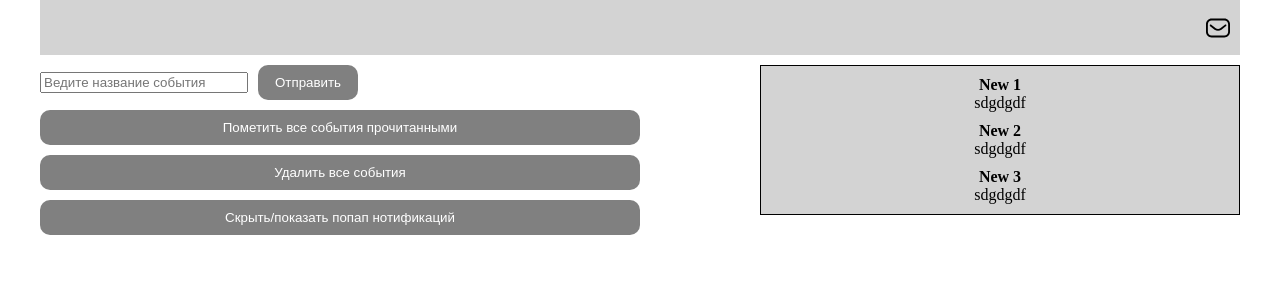
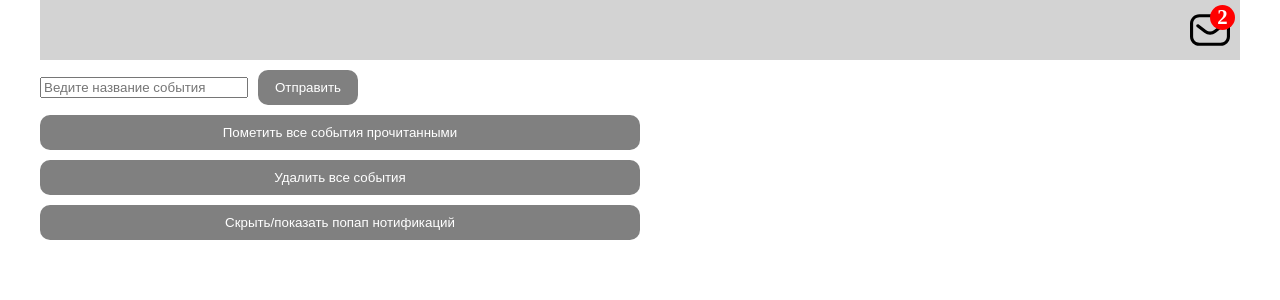
Before and after one commit to bremxx/SourceCode_test, a React app: page / in a window 1280 px wide. Shown: the top 300 px of the page. Built offline with nearby package versions, Linux system fonts and the light colour scheme.

Commit message:
new features:
- components for control panel and messages list,
- clear all messages in store,
- mock messages generator,
- minor markup and styles alterations

```diff
--- a/public/css/style.css
+++ b/public/css/style.css
@@ -29,19 +29,34 @@
 .header {
   display: flex;
   align-items: center;
-  height: 35px;
   padding: 10px;
   margin-bottom: 10px;
   background-color: var(--el-bgColor);
 }
 
 .header__icon {
-  width: 24px;
-  height: 24px;
+  position: relative;
+  width: 40px;
+  height: 40px;
   margin-left: auto;
   background-image: url("../img/free-icon-mail-inbox-app-3884252.svg");
   background-repeat: no-repeat;
   background-position: center;
+  cursor: pointer;
+}
+
+.header__icon-indicator {
+  position: absolute;
+  width: 25px;
+  height: 25px;
+  top: -5px;
+  right: -5px;
+  background-color: red;
+  color: #fff;
+  font-weight: bold;
+  font-size: 1.3em;
+  text-align: center;
+  border-radius: 50%;
 }
 
 .board__main {
@@ -67,9 +82,11 @@
   width: 40%;
 }
 
+.board__list {
+  margin: 0;
+}
+
 .msg-list {
-  position: relative;
-  margin: 0;
   padding: 10px;
   list-style: none;
   display: flex;
--- /dev/null
+++ b/src/components/controls/controls.jsx
@@ -0,0 +1,43 @@
+import React, {useRef} from "react";
+import PropTypes from "prop-types";
+
+const Controls = ({handleSubmit, isListVisible, setIsListVisible, handleDeleteAll}) => {
+
+  const messageRef = useRef();
+
+  return (
+    <div className="board__controls controls">
+      <form
+        className="controls__item"
+        onSubmit={(evt) => {
+          evt.preventDefault();
+          handleSubmit(messageRef.current.value);
+          messageRef.current.value = ``;
+        }}>
+        <input className="input" ref={messageRef} defaultValue="" type="text" placeholder="Ведите название события"></input>
+        <button className="btn btn-submit" type="submit">Отправить</button>
+      </form>
+
+      <button className="controls__item btn btn-read-all" type="button">Пометить все события прочитанными</button>
+      <button
+        className="controls__item btn btn-delete-all"
+        type="button"
+        onClick={() => handleDeleteAll()}
+      >Удалить все события</button>
+      <button
+        className="controls__item btn btn-show-popup"
+        type="button"
+        onClick={() => setIsListVisible(!isListVisible)}
+      >Скрыть/показать попап нотификаций</button>
+    </div>
+  );
+};
+
+Controls.propTypes = {
+  handleSubmit: PropTypes.func.isRequired,
+  handleDeleteAll: PropTypes.func.isRequired,
+  isListVisible: PropTypes.bool.isRequired,
+  setIsListVisible: PropTypes.func.isRequired,
+};
+
+export default Controls;
--- a/src/components/main/main.jsx
+++ b/src/components/main/main.jsx
@@ -1,7 +1,9 @@
-import React, {useMemo, useRef} from "react";
+import React, {useEffect, useMemo, useState} from "react";
 import {useDispatch, useSelector} from "react-redux";
-import {postNewMessage} from "../../store/action";
+import {deleteAllMessages, postNewMessage, sendMockMessage} from "../../store/action";
 import {makeGetMessagesSelector} from "../../store/selectors";
+import Controls from "../controls/controls";
+import MessagesList from "../messages-list/messages-list";
 
 const Main = () => {
 
@@ -9,49 +11,39 @@ const Main = () => {
   const messages = useSelector((state) => getMessages(state));
 
   const dispatch = useDispatch();
-  const messageRef = useRef();
 
-  const handleSubmit = (newMessage) => {
-    dispatch(postNewMessage(newMessage));
-  };
+  const [isListVisible, setIsListVisible] = useState(false);
+
+  const handleSubmit = (newMessage) => dispatch(postNewMessage(newMessage));
+
+  const handleDeleteAll = () => dispatch(deleteAllMessages());
+
+  useEffect(() => {
+    // const id = setInterval(() => dispatch(postNewMessage(`New Message ${messages.length + 1}`)), 2000);
+    dispatch(sendMockMessage());
+
+    // return () => clearTimeout(sendMockMessage());
+  }, [messages]);
 
   return (
     <div className="main-container">
       <div className="board">
         <div className="board__header header">
-          <div className="header__icon"></div>
+          <div
+            className="header__icon"
+            onClick={() => setIsListVisible(!isListVisible)}>
+            { (messages.length > 0) && <div className="header__icon-indicator">{messages.length}</div> }
+          </div>
         </div>
 
         <div className="board__main">
-          <div className="board__controls controls">
-            <form
-              className="controls__item"
-              onSubmit={(evt) => {
-                evt.preventDefault();
-                handleSubmit(messageRef.current.value);
-              }}>
-              <input className="input" ref={messageRef} type="text" placeholder="Ведите название события"></input>
-              <button className="btn btn-submit" type="submit">Отправить</button>
-            </form>
-            <button className="controls__item btn btn-read-all" type="button">Пометить все события прочитанными</button>
-            <button className="controls__item btn btn-delete-all" type="button">Удалить все события</button>
-            <button className="controls__item btn btn-show-popup" type="button">Скрыть/показать попап нотификаций</button>
-          </div>
+          <Controls
+            handleSubmit={handleSubmit}
+            isListVisible={isListVisible}
+            setIsListVisible={setIsListVisible}
+            handleDeleteAll={handleDeleteAll} />
 
-          <div className="board__list-container ">
-            <ul className="msg-list">
-              {
-                messages.map(
-                    (item, i) =>
-                      <li className="msg-list__item msg" key={`msg-${i}`}>
-                        <span className="msg__title">{item}</span>
-                        <span className="msg__time">sdgdgdf</span>
-                      </li>
-                )
-              }
-            </ul>
-          </div>
-
+          { (isListVisible && <MessagesList messages={messages} />) }
         </div>
       </div>
     </div>
--- /dev/null
+++ b/src/components/messages-list/messages-list.jsx
@@ -0,0 +1,24 @@
+import React from "react";
+import PropTypes from "prop-types";
+
+const MessagesList = ({messages}) => {
+  return (
+    <div className="board__list-container ">
+      <ul className="board__list msg-list">
+        {
+          messages.map(
+              (item, i) =>
+                <li className="msg-list__item msg" key={`msg-${i}`}>
+                  <span className="msg__title">{item}</span>
+                  <span className="msg__time">sdgdgdf</span>
+                </li>
+          )
+        }
+      </ul>
+    </div>
+  );
+};
+
+MessagesList.propTypes = {messages: PropTypes.array.isRequired};
+
+export default MessagesList;
--- a/src/store/action.js
+++ b/src/store/action.js
@@ -1,9 +1,23 @@
 import {createAction} from "@reduxjs/toolkit";
 
 const ActionType = {
-  POST_MSG: `main/postMessage`
+  POST_MSG: `main/postMessage`,
+  DELETE_ALL_MSGS: `main/deleteAllMessages`
 };
 
-const postNewMessage = createAction(ActionType.POST_MSG, (meesage) => ({payload: meesage}));
+const postNewMessage = createAction(ActionType.POST_MSG, (message) => ({payload: message}));
 
-export {postNewMessage};
+const deleteAllMessages = createAction(ActionType.DELETE_ALL_MSGS);
+
+const sendMockMessage = () => (next, _getState) => {
+  const messages = _getState().messages;
+  return setTimeout(() => {
+    next(postNewMessage(`New Message ${messages.length + 1}`));
+  }, 2000);
+};
+
+export {
+  postNewMessage,
+  deleteAllMessages,
+  sendMockMessage
+};
--- a/src/store/reducer.js
+++ b/src/store/reducer.js
@@ -1,17 +1,16 @@
 import {createReducer} from "@reduxjs/toolkit";
-import {postNewMessage} from "./action";
+import {deleteAllMessages, postNewMessage} from "./action";
 
 const initialState = {
-  messages: [
-    `New 1`,
-    `New 2`,
-    `New 3`
-  ]
+  messages: []
 };
 
 const reducer = createReducer(initialState, (builder) => {
   builder.addCase(postNewMessage, (state, action) => {
     state.messages.push(action.payload);
+  })
+  .addCase(deleteAllMessages, (state) => {
+    state.messages = initialState.messages;
   });
 });
 
```
Also changed, not shown: public/img/free-icon-mail-inbox-app-3884252.svg.
